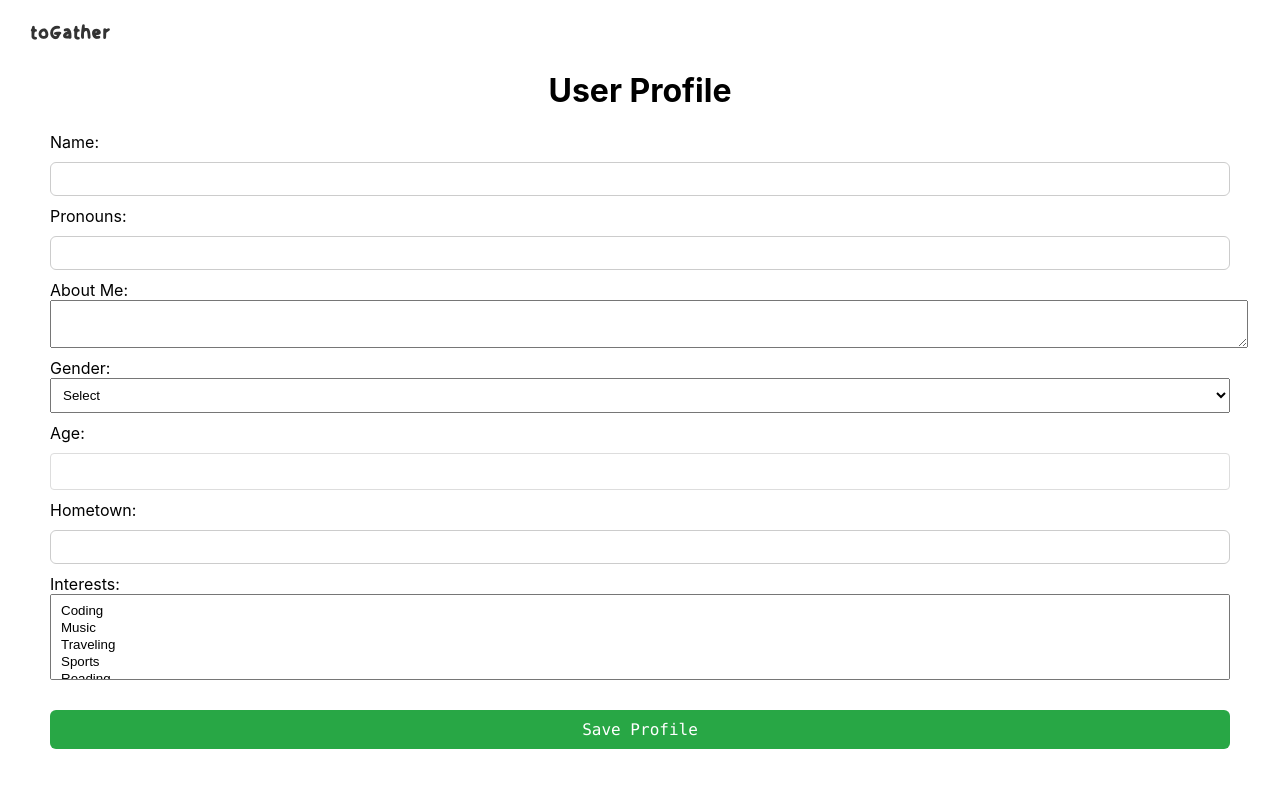
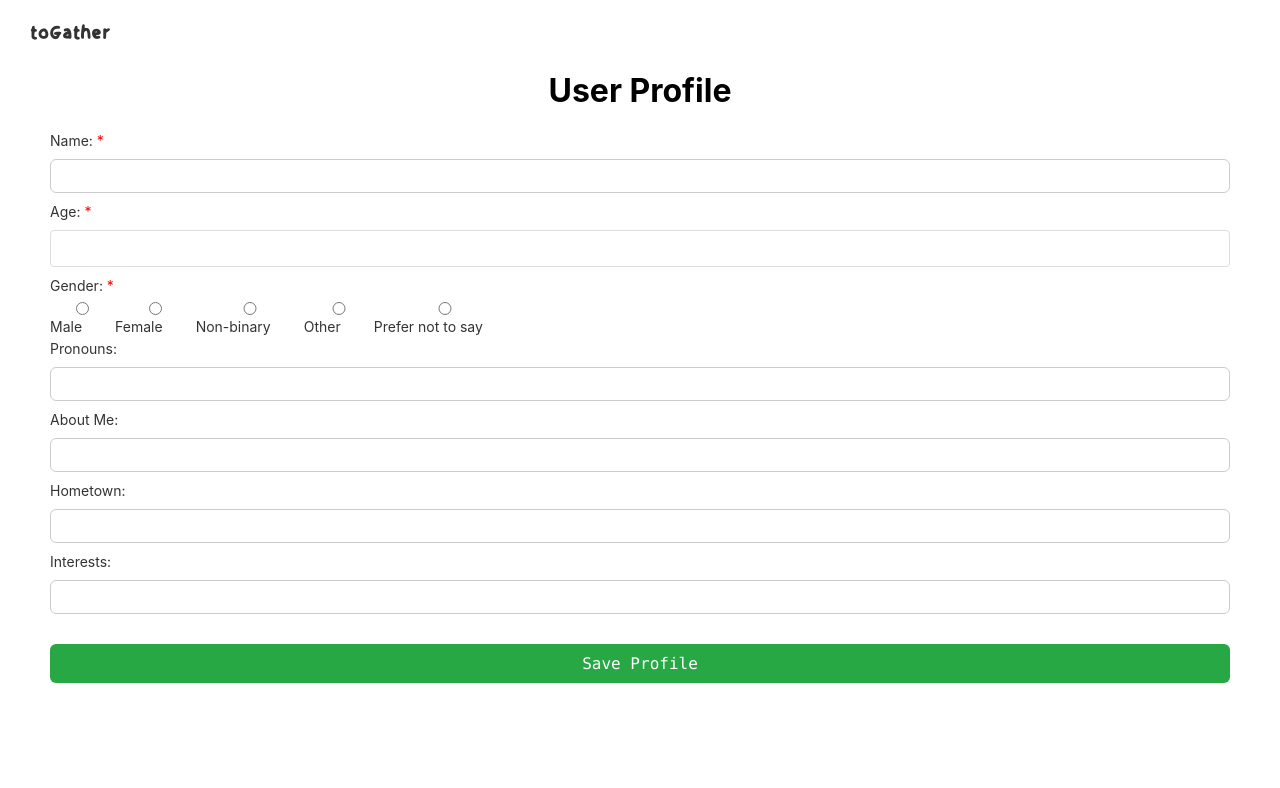
Before and after one commit to cindyd02/togather, a React (Create React App) app: page /user-identity in a window 1280 px wide. Shown: the top 788 px of the page. Built offline with nearby package versions, Linux system fonts and the light colour scheme.

Commit message:
added more fields to user profile

```diff
--- a/src/frontend/UserIdentity/UserIdentity.js
+++ b/src/frontend/UserIdentity/UserIdentity.js
@@ -1,4 +1,5 @@
 import React, { useState } from "react";
+import "./UserIdentity.module.css";
 
 const UserIdentity = () => {
   const [name, setName] = useState("");
@@ -7,12 +8,7 @@ const UserIdentity = () => {
   const [gender, setGender] = useState("");
   const [age, setAge] = useState("");
   const [hometown, setHometown] = useState("");
-  const [interests, setInterests] = useState([]);
-
-  const handleInterestChange = (e) => {
-    const value = Array.from(e.target.selectedOptions, option => option.value);
-    setInterests(value);
-  };
+  const [interests, setInterests] = useState("");
 
   const handleSubmit = (e) => {
     e.preventDefault();
@@ -24,7 +20,7 @@ const UserIdentity = () => {
       <h1>User Profile</h1>
       <form onSubmit={handleSubmit} style={{ display: "inline-block", textAlign: "left" }}>
         <div>
-          <label>Name:</label>
+          <label>Name: <span style={{ color: "red" }}>*</span></label>
           <input
             type="text"
             value={name}
@@ -32,6 +28,66 @@ const UserIdentity = () => {
             required
             style={{ display: "block", width: "100%", padding: "8px", marginBottom: "10px" }}
           />
+        </div>
+        <div>
+          <label>Age: <span style={{ color: "red" }}>*</span></label>
+          <input
+            type="number"
+            value={age}
+            onChange={(e) => setAge(e.target.value)}
+            required
+            style={{ display: "block", width: "100%", padding: "8px", marginBottom: "10px" }}
+          />
+        </div>
+        <div>
+          <label>Gender: <span style={{ color: "red" }}>*</span></label>
+          <div style={{ display: "flex", alignItems: "center" }}>
+            <label style={{ marginRight: "10px", display: "inline-block" }}>
+              <input
+                type="radio"
+                value="male"
+                checked={gender === "male"}
+                onChange={(e) => setGender(e.target.value)}
+              />
+              Male
+            </label>
+            <label style={{ marginRight: "10px", display: "inline-block" }}>
+              <input
+                type="radio"
+                value="female"
+                checked={gender === "female"}
+                onChange={(e) => setGender(e.target.value)}
+              />
+              Female
+            </label>
+            <label style={{ marginRight: "10px", display: "inline-block" }}>
+              <input
+                type="radio"
+                value="non-binary"
+                checked={gender === "non-binary"}
+                onChange={(e) => setGender(e.target.value)}
+              />
+              Non-binary
+            </label>
+            <label style={{ marginRight: "10px", display: "inline-block" }}>
+              <input
+                type="radio"
+                value="other"
+                checked={gender === "other"}
+                onChange={(e) => setGender(e.target.value)}
+              />
+              Other
+            </label>
+            <label style={{ marginRight: "10px" }}>
+              <input
+                type="radio"
+                value="prefer-not-to-say"
+                checked={gender === "prefer-not-to-say"}
+                onChange={(e) => setGender(e.target.value)}
+              />
+              Prefer not to say
+            </label>
+          </div>
         </div>
         <div>
           <label>Pronouns:</label>
@@ -44,35 +100,10 @@ const UserIdentity = () => {
         </div>
         <div>
           <label>About Me:</label>
-          <textarea
+          <input
+            type="text"
             value={aboutMe}
             onChange={(e) => setAboutMe(e.target.value)}
-            style={{ display: "block", width: "100%", padding: "8px", marginBottom: "10px" }}
-          />
-        </div>
-        <div>
-          <label>Gender:</label>
-          <select
-            value={gender}
-            onChange={(e) => setGender(e.target.value)}
-            required
-            style={{ display: "block", width: "100%", padding: "8px", marginBottom: "10px" }}
-          >
-            <option value="">Select</option>
-            <option value="male">Male</option>
-            <option value="female">Female</option>
-            <option value="non-binary">Non-binary</option>
-            <option value="other">Other</option>
-            <option value="prefer-not-to-say">Prefer not to say</option>
-          </select>
-        </div>
-        <div>
-          <label>Age:</label>
-          <input
-            type="number"
-            value={age}
-            onChange={(e) => setAge(e.target.value)}
-            required
             style={{ display: "block", width: "100%", padding: "8px", marginBottom: "10px" }}
           />
         </div>
@@ -82,27 +113,17 @@ const UserIdentity = () => {
             type="text"
             value={hometown}
             onChange={(e) => setHometown(e.target.value)}
-            required
             style={{ display: "block", width: "100%", padding: "8px", marginBottom: "10px" }}
           />
         </div>
         <div>
           <label>Interests:</label>
-          <select
-            multiple
+          <input
+            type="text"
             value={interests}
-            onChange={handleInterestChange}
+            onChange={(e) => setInterests(e.target.value)}
             style={{ display: "block", width: "100%", padding: "8px", marginBottom: "10px" }}
-          >
-            <option value="coding">Coding</option>
-            <option value="music">Music</option>
-            <option value="traveling">Traveling</option>
-            <option value="sports">Sports</option>
-            <option value="reading">Reading</option>
-            <option value="art">Art</option>
-            <option value="cooking">Cooking</option>
-            <option value="photography">Photography</option>
-          </select>
+          />
         </div>
         <button type="submit">Save Profile</button>
       </form>
--- /dev/null
+++ b/src/frontend/UserIdentity/UserIdentity.module.css
@@ -0,0 +1,95 @@
+.container {
+    font-family: Monaco;
+    display: flex;
+    justify-content: center;
+    align-items: center;
+    height: 100vh;
+    background-color: #f4f4f9;
+  }
+
+  .card {
+    background: white;
+    padding: 30px;
+    border-radius: 12px;
+    box-shadow: 0px 4px 10px rgba(0, 0, 0, 0.1);
+    width: 350px;
+    text-align: center;
+  }
+
+  .card h1 {
+    margin-bottom: 20px;
+    font-size: 24px;
+    color: #333;
+  }
+
+  form {
+    display: flex;
+    flex-direction: column;
+    gap: 15px;
+    align-items: stretch;
+  }
+
+  input {
+    font-family: Monaco;
+    width: 100%;
+    padding: 10px;
+    border: 1px solid #ccc;
+    border-radius: 6px;
+    font-size: 14px;
+    box-sizing: border-box;
+  }
+
+  input::placeholder {
+    color: #aaa;
+  }
+
+  button {
+    background-color: #007bff;
+    color: white;
+    border: none;
+    padding: 10px;
+    border-radius: 6px;
+    cursor: pointer;
+    transition: background-color 0.3s ease-in-out;
+    width: 100%;
+  }
+
+  button:hover {
+    background-color: #0056b3;
+  }
+
+  label {
+    font-size: 14px;
+    color: #333;
+    margin-bottom: 5px;
+    display: block;
+  }
+
+  .radio-group {
+    display: flex;
+    flex-wrap: wrap;
+    gap: 15px;
+    justify-content: space-between;
+  }
+
+  .radio-group label {
+    display: inline-block;
+    font-size: 14px;
+  }
+
+  .radio-group input {
+    margin-right: 5px;
+  }
+
+  p {
+    margin-top: 15px;
+  }
+
+  a {
+    color: #007bff;
+    text-decoration: none;
+  }
+
+  a:hover {
+    text-decoration: underline;
+  }
```
